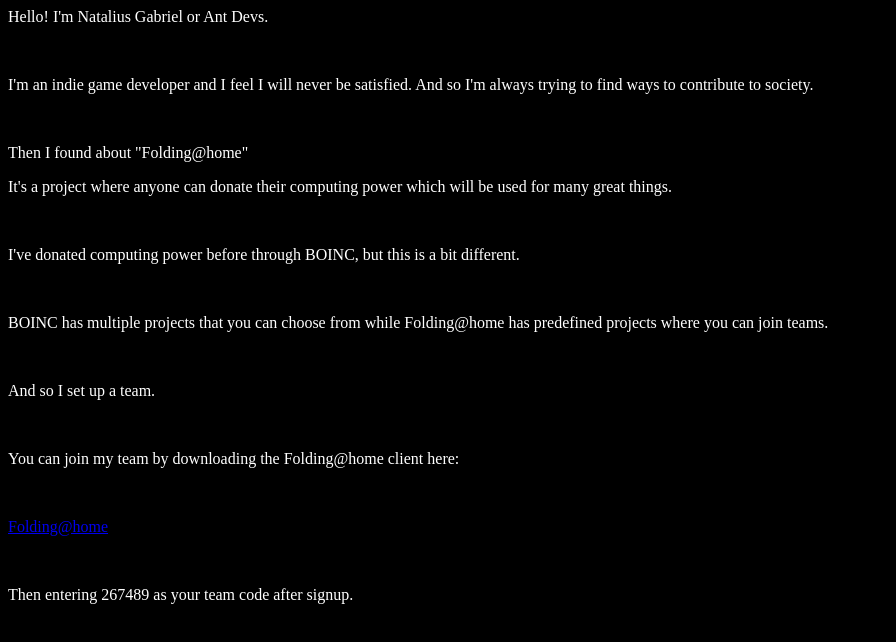
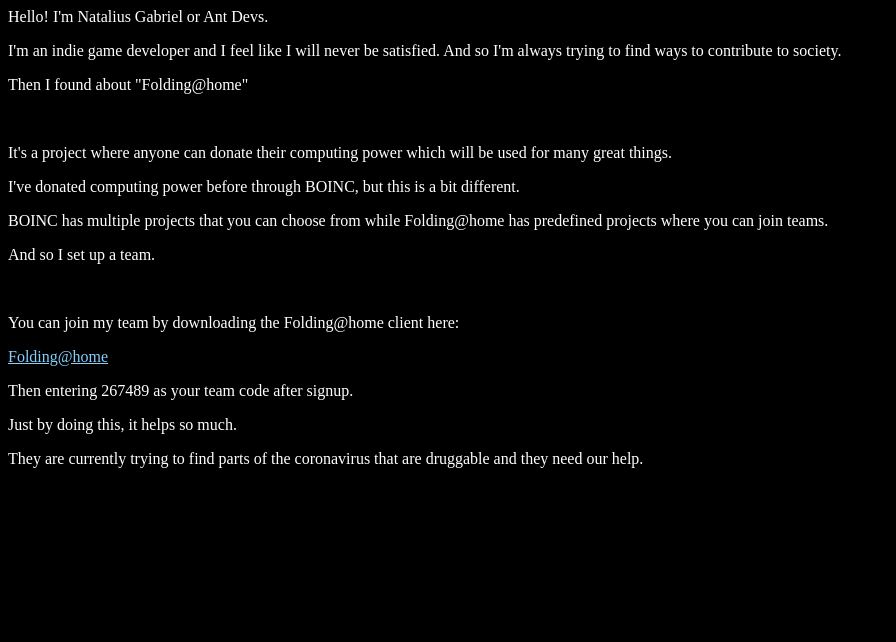
Before and after one commit to Ant-Devs/folding-web, a plain HTML site: page index.html in a window 1280 px wide. Shown: the whole page, without its empty margins (0-896 px from the left). Drawn offline with Linux system fonts and the light colour scheme.

Commit message:
Update index.html

```diff
--- a/index.html
+++ b/index.html
@@ -3,18 +3,19 @@
 <body>
 
 <div style="color: white;">
-<p>Hello! I'm Natalius Gabriel or Ant Devs.</p> &nbsp;
-<p>I'm an indie game developer and I feel I will never be satisfied. And so I'm always trying to find ways to contribute to society.</p> &nbsp;
-<p>Then I found about "Folding@home"</p>
-<p>It's a project where anyone can donate their computing power which will be used for many great things.</p> &nbsp;
-<p>I've donated computing power before through BOINC, but this is a bit different.</p> &nbsp;
-<p>BOINC has multiple projects that you can choose from while Folding@home has predefined projects where you can join teams.</p> &nbsp;
+<p>Hello! I'm Natalius Gabriel or Ant Devs.</p>
+<p>I'm an indie game developer and I feel like I will never be satisfied. And so I'm always trying to find ways to contribute to society.</p>
+<p>Then I found about "Folding@home"</p> &nbsp;
+<p>It's a project where anyone can donate their computing power which will be used for many great things.</p>
+<p>I've donated computing power before through BOINC, but this is a bit different.</p>
+<p>BOINC has multiple projects that you can choose from while Folding@home has predefined projects where you can join teams.</p>
 <p>And so I set up a team.</p>
 &nbsp;
-&nbsp;
-<p>You can join my team by downloading the Folding@home client here:</p> &nbsp;
-<a href="https://foldingathome.org/start-folding/"><p>Folding@home</p></a> &nbsp;
+<p>You can join my team by downloading the Folding@home client here:</p>
+<a href="https://foldingathome.org/start-folding/" style="color: lightskyblue;"><p>Folding@home</p></a>
 <p>Then entering 267489 as your team code after signup.</p>
+<p>Just by doing this, it helps so much.</p>
+<p>They are currently trying to find parts of the coronavirus that are druggable and they need our help.</p>
 </div>
 
 </body>
```
